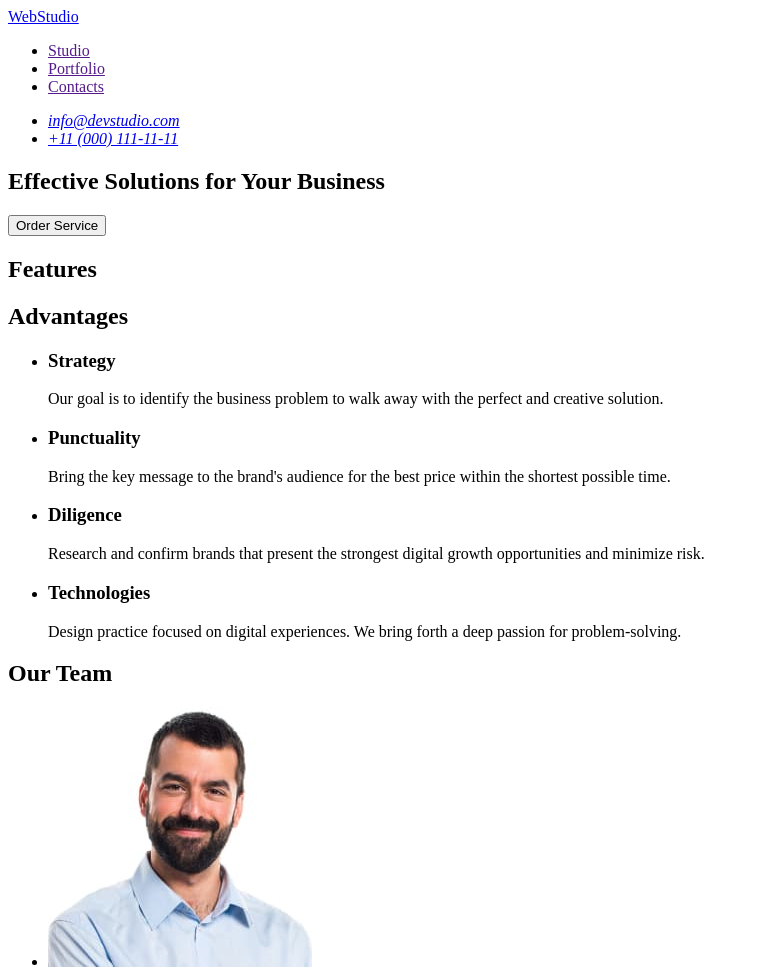
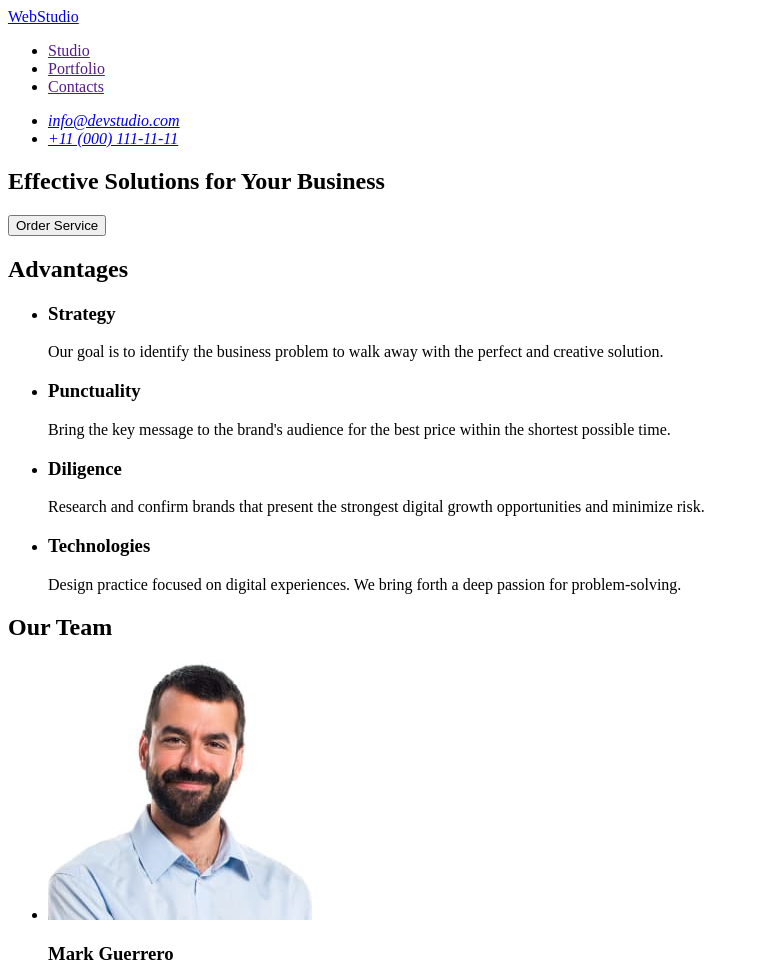
Before and after one commit to YuriiPyvovar/goit-markup-hw-01, a plain HTML site: page index.html in a window 1280 px wide. Shown: the top 970 px of the page, without its empty margins (0-759 px from the left). Drawn offline with Linux system fonts and the light colour scheme.

Commit message:
add main

```diff
--- a/index.html
+++ b/index.html
@@ -26,7 +26,6 @@
       <section>
         <h1>Effective Solutions for Your Business</h1>
         <button type="button">Order Service</button>
-        <h2>Features</h2>
       </section>
       <section>
         <h2>Advantages</h2>
```
